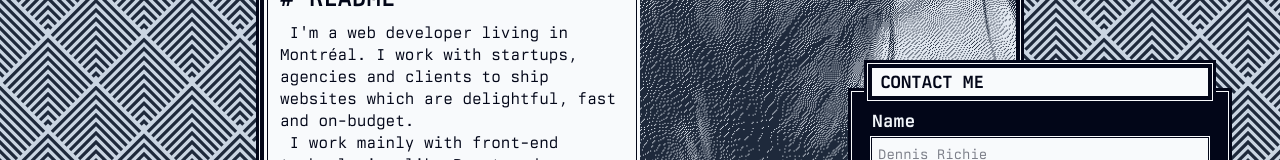
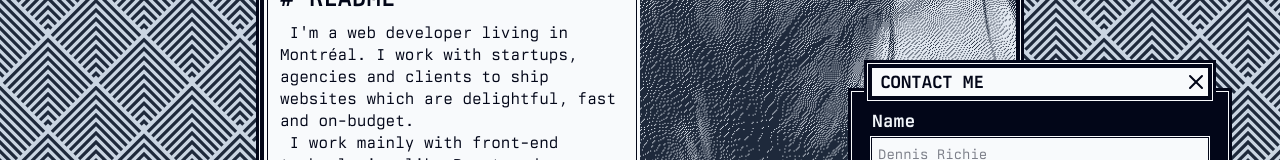
Before and after one commit to Vincent-Carrier/mono.vcar.dev, a SvelteKit app: page / in a window 1280 px wide. Shown: the part 298-458 px from the top of the page. Built offline with nearby package versions, Linux system fonts and the light colour scheme.

Commit message:
Fix close button

```diff
--- a/src/routes/contact-me.svelte
+++ b/src/routes/contact-me.svelte
@@ -46,7 +46,7 @@
 			Contact me
 		</h2>
 		<button class="origin-center scale-[2.0] transform cursor-pointer" {onclick}>
-			<X class="relative ml-auto origin-center  scale-50 transform" />
+			<X class="relative ml-auto origin-center scale-50  transform text-slate-950" />
 		</button>
 	</div>
 	<form class="surface-dark flex-y-1 w-full bg-slate-950 px-3 py-4 text-slate-100">
```
